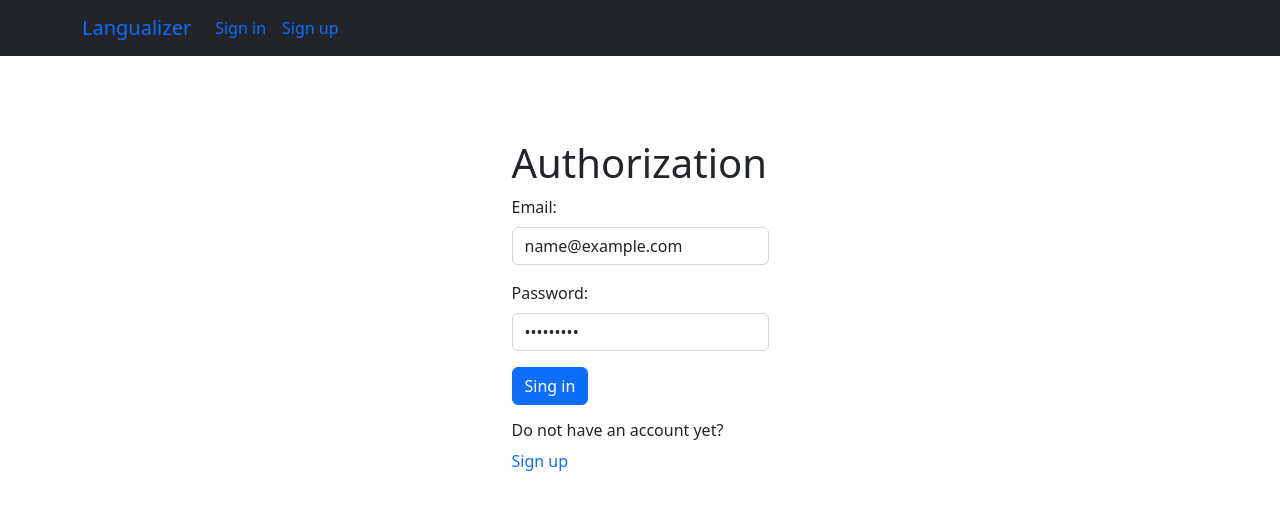
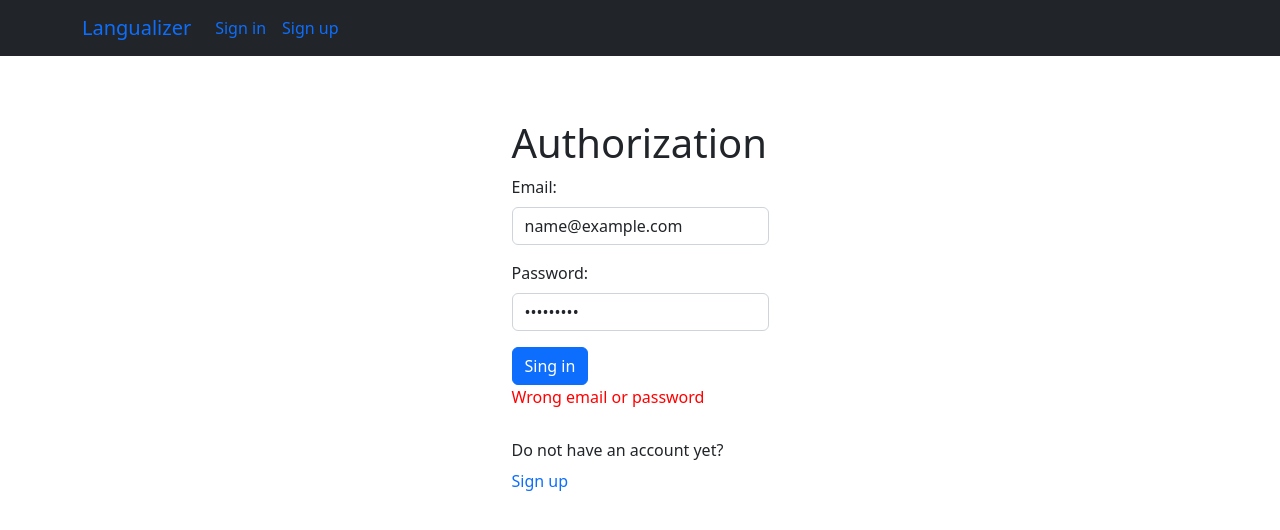
Before and after one commit to Samirox66/Langualizer_front, a React app: page /login in a window 1280 px wide. Both pictures are taken after typing "name@example.com", "Sample123" into the empty fields and a click on the button "Sing in". Shown: the top 530 px of the page. Built offline with nearby package versions, Linux system fonts and the light colour scheme; no server answers.

Commit message:
fixed wrong authorization

```diff
--- a/src/routes/SignIn.scss
+++ b/src/routes/SignIn.scss
@@ -18,4 +18,8 @@
   &__link {
     text-decoration: none;
   }
+
+  &__error {
+    color: red;
+  }
 }
--- a/src/routes/SignIn.tsx
+++ b/src/routes/SignIn.tsx
@@ -13,6 +13,7 @@ const SignIn = () => {
   const navigate = useNavigate();
   const [email, setEmail] = useState('');
   const [password, setPassword] = useState('');
+  const [error, setError] = useState(false);
   const dispatch = useAppDispatch();
 
   const handleOnSubmit = (e) => {
@@ -43,8 +44,12 @@ const SignIn = () => {
         navigate('/');
       })
       .catch((error) => {
-        if (error.response) console.log(error.response.data);
-        else console.log(error);
+        if (error.response) {
+          console.log(error.response.data);
+        } else {
+          console.log(error);
+        }
+        setError(true);
       });
   };
 
@@ -77,6 +82,7 @@ const SignIn = () => {
           <Button variant="primary" type="submit">
             Sing in
           </Button>
+          {error && <p className="sign-in__error">Wrong email or password</p>}
         </Form>
         <p className="sign-in__text">Do not have an account yet?</p>
         <Link className="sign-in__link" to="/register">
```
